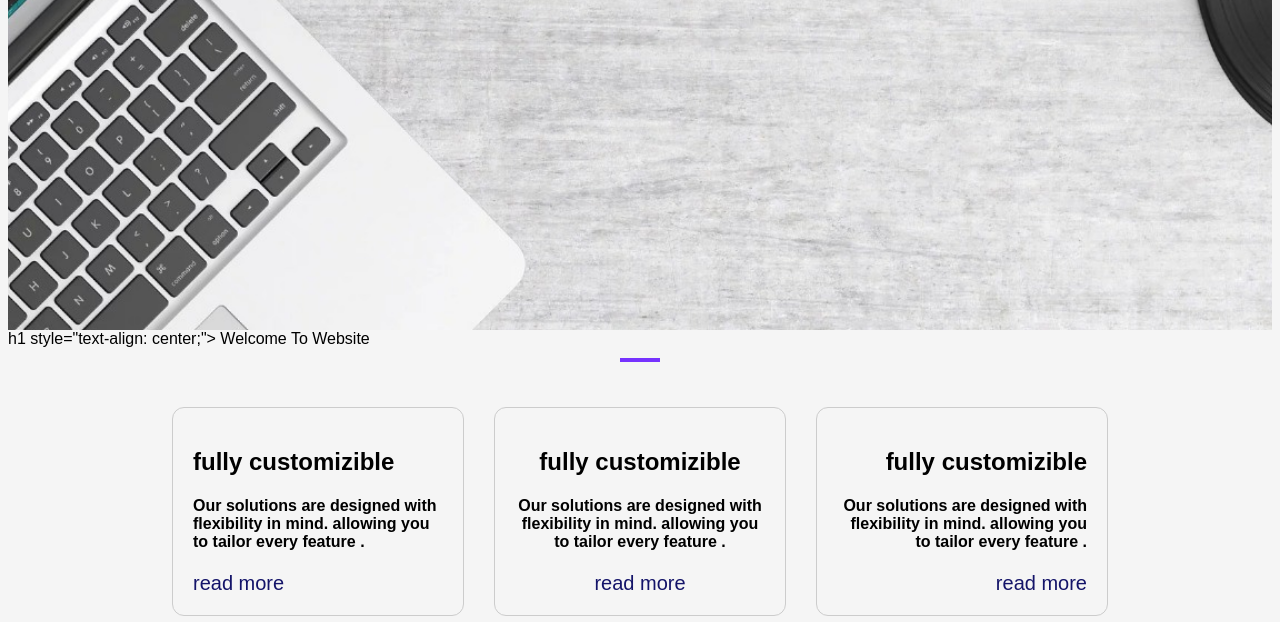
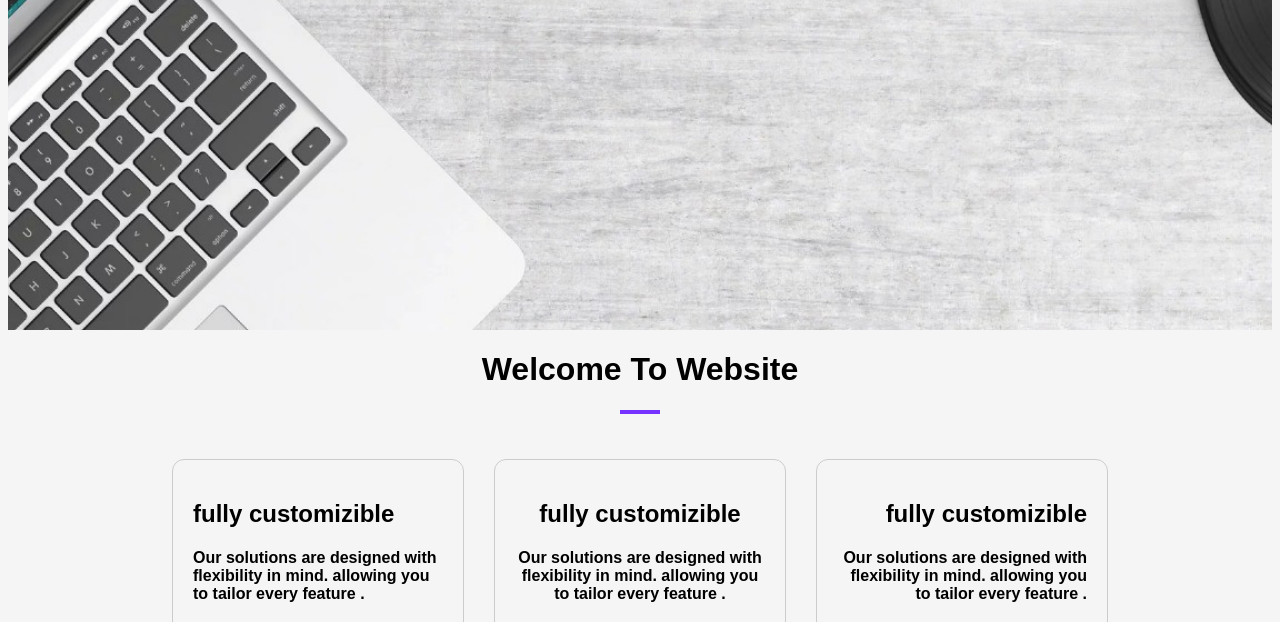
Before and after one commit to rhmarobaa-ui/Mini_project1, a plain HTML site: page index.html in a window 1280 px wide. Shown: the part 478-1100 px from the top of the page. Drawn offline with Linux system fonts and the light colour scheme; files whose address does not match are found by name.

Commit message:
Update index.html

```diff
--- a/index.html
+++ b/index.html
@@ -35,7 +35,7 @@
 </div>
 
 </div>
-h1 style="text-align: center;">
+<h1 style="text-align: center;">
   Welcome To Website
 </h1>
   <div class="underline"></div>
@@ -415,4 +415,5 @@ rahma Abdelrahaman
 </div>
 
 </body>
+
 </html>
```
